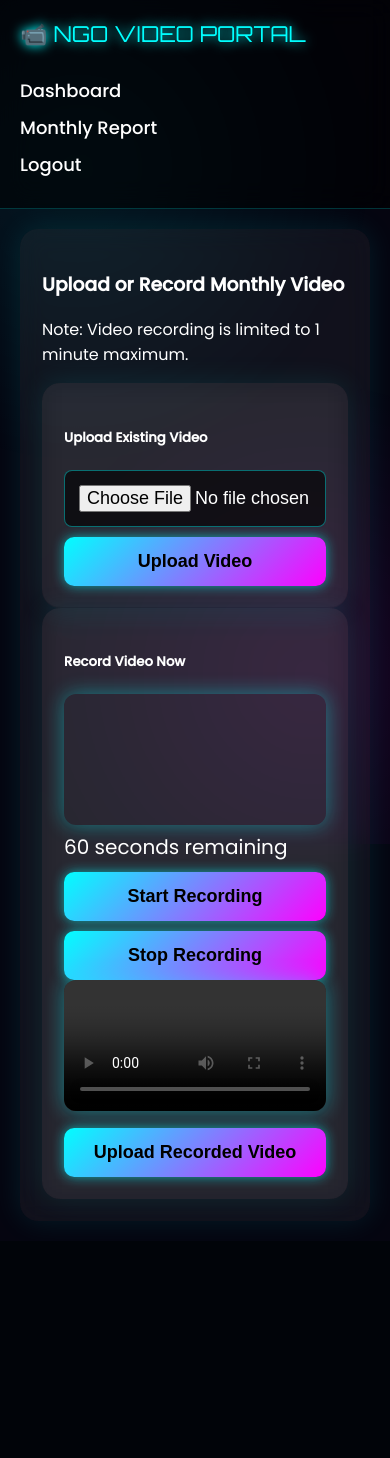
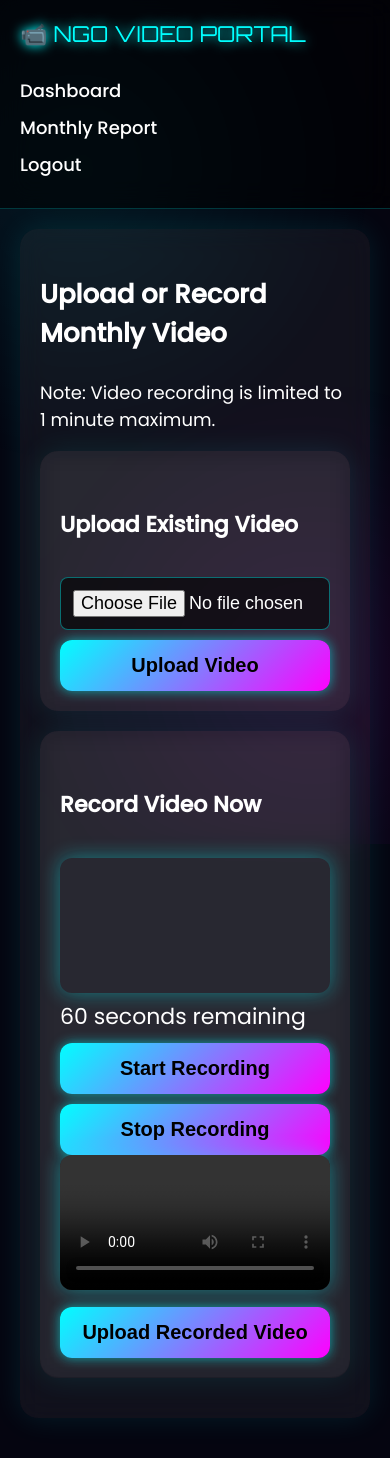
Before and after one commit to SyedRayanIftekhar/video-upload-qr-app, a Flask app: page /upload/CUST1768947885 in a window 390 px wide. Before the commit the page ends 1230 px from the top, so only its background shows below. Run offline with Flask 3, Linux system fonts and the light colour scheme; data comes from the database, SQL or seed files in the repository.

Commit message:
Update upload.html

```diff
--- a/templates/upload.html
+++ b/templates/upload.html
@@ -1,6 +1,59 @@
 {% extends "layout.html" %}
 
 {% block content %}
+
+<style>
+/* ---------- DEFAULT (DESKTOP) ---------- */
+video {
+    border-radius: 12px;
+}
+
+/* ---------- MOBILE OPTIMIZATION ---------- */
+@media (max-width: 768px) {
+
+    h3 {
+        font-size: 26px;
+    }
+
+    h5 {
+        font-size: 22px;
+    }
+
+    p {
+        font-size: 18px;
+    }
+
+    .card {
+        padding: 20px !important;
+        margin-bottom: 20px;
+    }
+
+    input[type="file"] {
+        font-size: 18px;
+        padding: 12px;
+    }
+
+    button {
+        font-size: 20px !important;
+        padding: 14px !important;
+        border-radius: 12px;
+    }
+
+    #timerDisplay {
+        font-size: 22px !important;
+    }
+
+    video {
+        height: auto;
+        max-height: 320px;
+    }
+
+    .row {
+        gap: 20px;
+    }
+}
+</style>
+
 
 <div class="card p-4">
 
```
